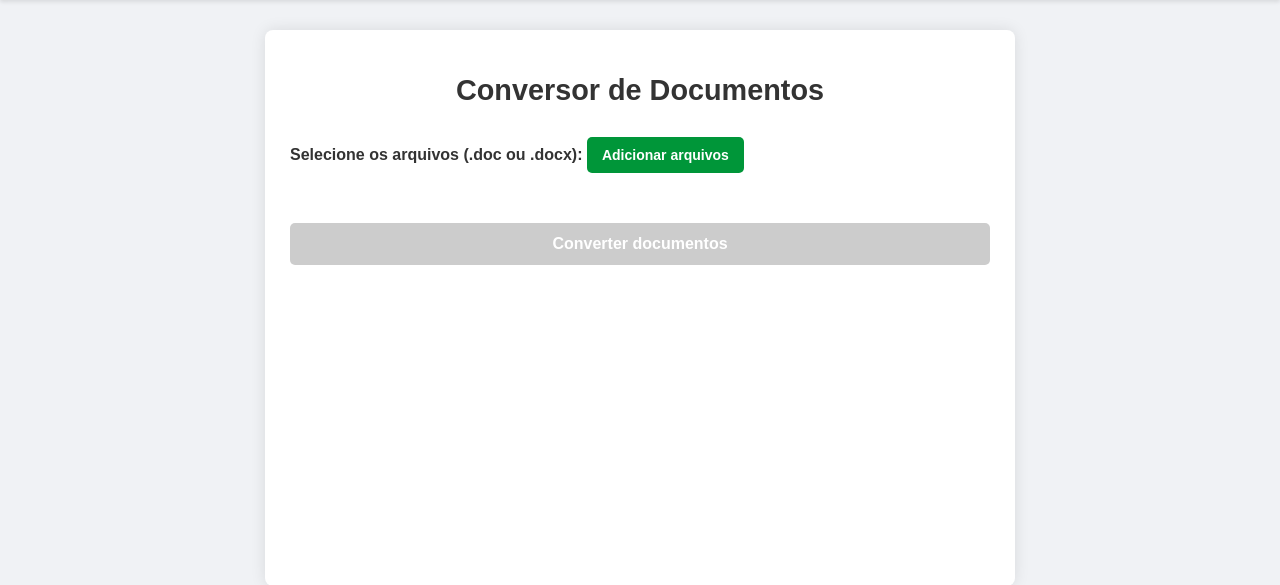
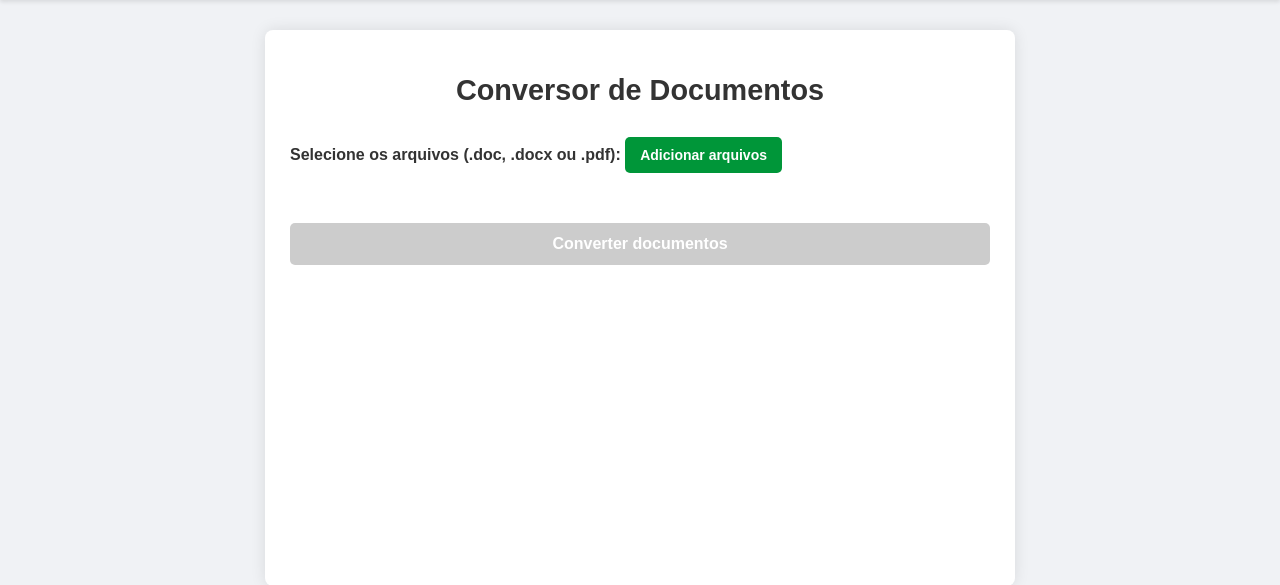
Before and after one commit to Mateushrb/conversor_cojur, a Python web app: template templates/index.html in a window 1280 px wide. Shown: the part 109-694 px from the top of the page. Run offline with Jinja, Linux system fonts and the light colour scheme; the template is opened without the code that fills it, so the values that code supplies are empty.

Commit message:
frontend updated

```diff
--- a/templates/index.html
+++ b/templates/index.html
@@ -240,7 +240,7 @@
 
         <form id="upload-form">
             <div>
-                <label for="file-input">Selecione os arquivos (.doc ou .docx):</label>
+                <label for="file-input">Selecione os arquivos (.doc, .docx ou .pdf):</label>
                 <input type="file" id="file-input" name="files" multiple accept=".doc,.docx,.pdf,application/msword,application/vnd.openxmlformats-officedocument.wordprocessingml.document" hidden>
                 <button type="button" id="custom-file-button">Adicionar arquivos</button>
             </div>
```
